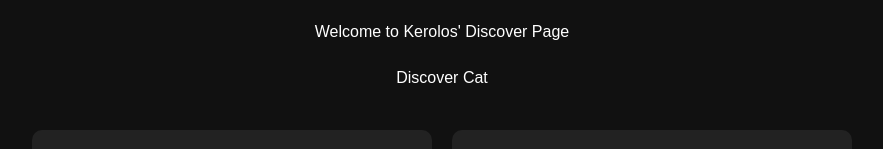
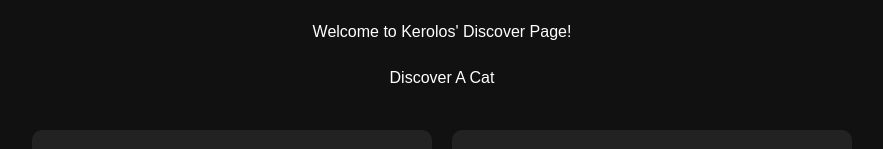
Before and after one commit to kmehany/cat-discovery-app, a Next.js app: page /discover in a window 1280 px wide. Shown: the top 149 px of the page, without its empty margins (198-1081 px from the left). Built offline with nearby package versions, Linux system fonts and the light colour scheme.

Commit message:
updated the button name

```diff
--- a/app/discover/page.tsx
+++ b/app/discover/page.tsx
@@ -56,11 +56,11 @@ export default function DiscoverPage() {
 
 return (
   <div className="page">
-    <h1 className="title">Welcome to Kerolos' Discover Page</h1>
+    <h1 className="title">Welcome to Kerolos' Discover Page!</h1>
 
     <div className="button">
       <button className="discover button" onClick={getRandomCat}>
-        Discover Cat
+        Discover A Cat
       </button>
     </div>
 
```
